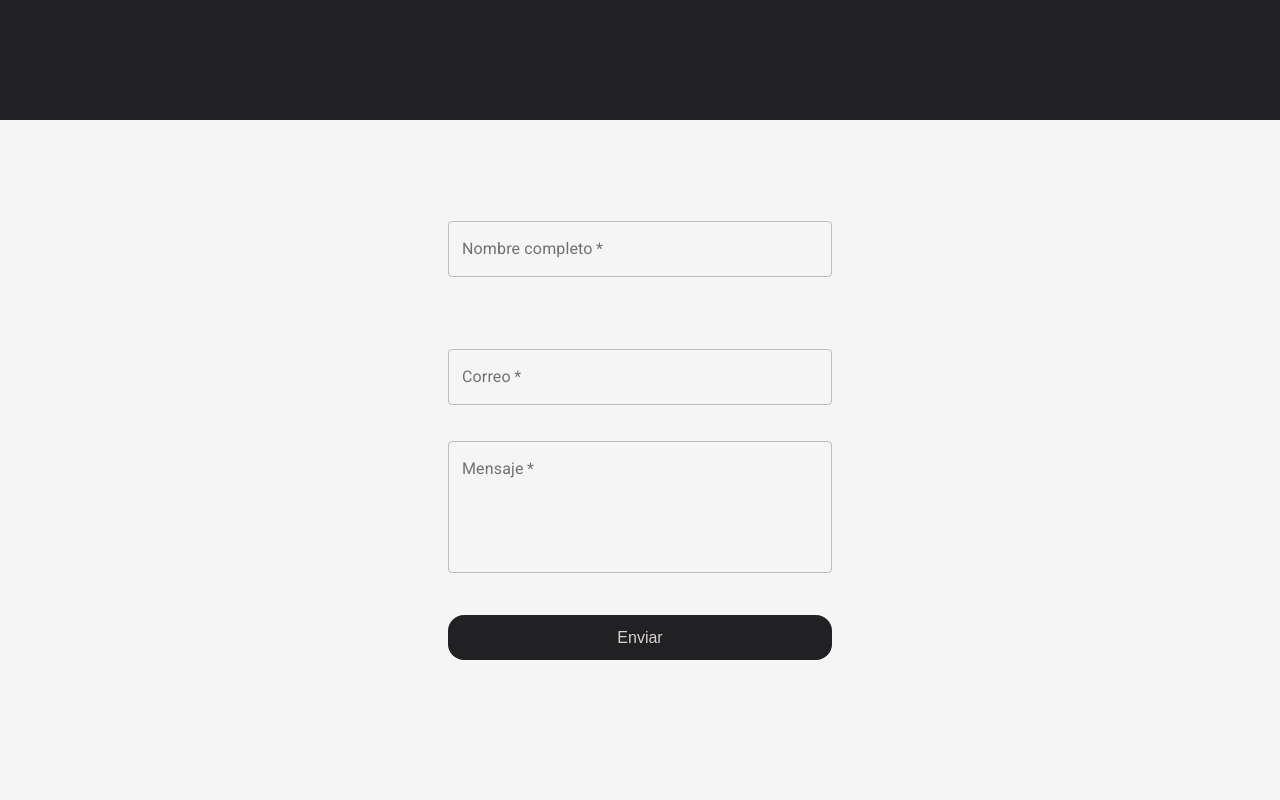
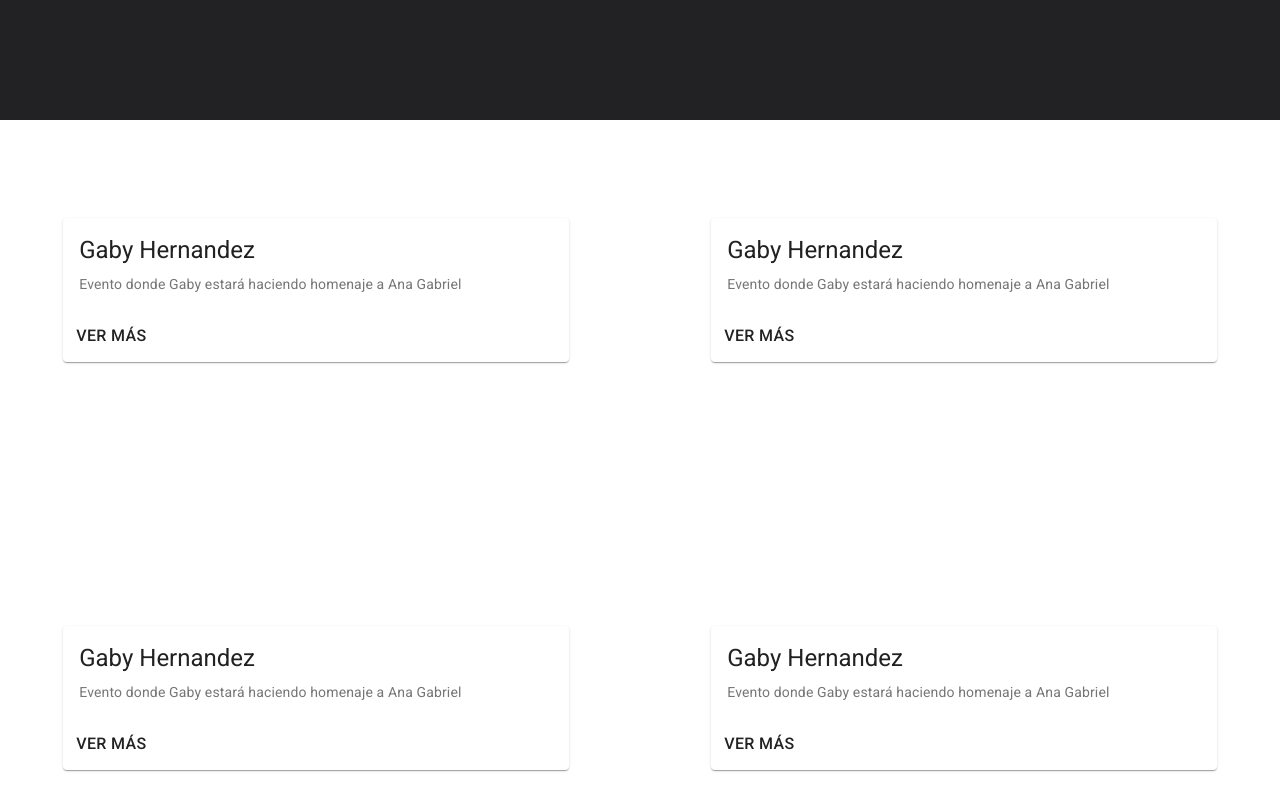
Before and after one commit to reynaldo-martinez/osProductions, a React (Vite) app: page / in a window 1280 px wide. Shown: the part 1480-2280 px from the top of the page. Built offline with nearby package versions, Linux system fonts and the light colour scheme.

Commit message:
se hizo las targetas de eventos

```diff
--- a/index.html
+++ b/index.html
@@ -11,7 +11,7 @@
     <div id="root"></div>
     <!-- JavaScript Bundle with Popper -->
 <script src="https://cdn.jsdelivr.net/npm/bootstrap@5.0.2/dist/js/bootstrap.bundle.min.js" integrity="sha384-MrcW6ZMFYlzcLA8Nl+NtUVF0sA7MsXsP1UyJoMp4YLEuNSfAP+JcXn/tWtIaxVXM" crossorigin="anonymous"></script>
-<script src="https://cdnjs.cloudflare.com/ajax/libs/animejs/2.0.2/anime.min.js"></script>
+
     <script type="module" src="/src/main.jsx"></script>
   </body>
 </html>
--- a/src/App.jsx
+++ b/src/App.jsx
@@ -2,6 +2,7 @@
 import { NavBar } from './components/NavBar'
 import { SectionFour } from './components/SectionFour'
 import { SectionOne } from './components/SectionOne'
+import { SectionThree } from './components/SectionThree'
 import { SectionTwo } from './components/SectionTwo'
 
 
@@ -13,6 +14,7 @@
       <NavBar />
       <SectionOne/>
       <SectionTwo/>
+      <SectionThree/>
       <SectionFour />
     </div>
   )
--- /dev/null
+++ b/src/components/SectionThree.jsx
@@ -0,0 +1,52 @@
+import React from 'react'
+import { EventCard } from './cards/EventsCard'
+
+
+const items = [
+
+    {
+        id : 1,
+        src : '../../public/Miercoles 4 de Agosto.png',
+        name : 'Gabriela Moran',
+        caption : 'Evento donde Gaby estará haciendo homenaje a Ana Gabriel'
+    },
+
+    {
+        id : 2,
+        src : '../../public/Caliche´s Plaza Maya,6 de agosto.png',
+        name : 'Gabriela Moran',
+        caption : 'Evento donde Gaby estará haciendo homenaje a Ana Gabriel'
+
+    },
+    {
+        id : 3,
+        src : '../../public/Miercoles 4 de Agosto.png',
+        name : 'Gabriela Moran',
+        caption : 'Evento donde Gaby estará haciendo homenaje a Ana Gabriel'
+    },
+    {
+        id : 4,
+        src : '../../public/Miercoles 4 de Agosto.png',
+        name : 'Gabriela Moran',
+        caption : 'Evento donde Gaby estará haciendo homenaje a Ana Gabriel'
+    },
+
+
+
+
+]
+
+export const SectionThree = () => {
+    return (
+        <div className='section3-container' id='Eventos'>
+            {
+                items.map( i => (
+                    <EventCard
+                        key={i.id}
+                        item={i}
+                    />
+                ))
+            }
+        </div>
+    )
+}
--- /dev/null
+++ b/src/components/cards/EventsCard.jsx
@@ -0,0 +1,47 @@
+import React from 'react';
+import { makeStyles } from '@material-ui/core/styles';
+import Card from '@material-ui/core/Card';
+import CardActionArea from '@material-ui/core/CardActionArea';
+import CardActions from '@material-ui/core/CardActions';
+import CardContent from '@material-ui/core/CardContent';
+
+import Button from '@material-ui/core/Button';
+import Typography from '@material-ui/core/Typography';
+
+
+
+
+export const EventCard = ({item}) => {
+
+
+
+
+  return (
+      <div className="card-container">
+          <Card >
+            <CardActionArea>
+
+                <CardContent>
+                    <Typography gutterBottom variant="h5" component="h2">
+                        Gaby Hernandez
+                    </Typography>
+                    <Typography variant="body2" color="textSecondary" component="p">
+                        {item.caption}
+                    </Typography>
+                </CardContent>
+            </CardActionArea>
+            <CardActions>
+
+                <Button size="small" >
+                    Ver más
+                </Button>
+            </CardActions>
+        </Card>
+      </div>
+
+    );
+
+
+
+
+}
--- /dev/null
+++ b/src/styles/components/section3.css
@@ -0,0 +1,32 @@
+.section3-container{
+    width: 100%;
+    height: 100vh;
+
+
+   display: grid;
+   grid-gap: 1rem;
+   grid-template-columns: repeat(2  , 1fr);
+   justify-items: center;
+   align-items: center;
+
+
+}
+
+
+.card-container{
+    width: 80%;
+    height: 50%;
+
+}
+
+@media screen and (max-width : 800px){
+    .section3-container{
+        grid-template-columns: 1fr;
+        overflow-y: scroll;
+    }
+
+    .card-container{
+        width: 90%;
+        height: 30%;
+    }
+}
--- a/src/styles/global.css
+++ b/src/styles/global.css
@@ -1,6 +1,8 @@
 @import './components/navbar.css';
 @import './components/section1.css';
 @import './components/section2.css';
+@import './components/section3.css';
+
 @import './components/section4.css';
 
 @import url('https://fonts.googleapis.com/css2?family=Montserrat:wght@100&display=swap');
```
Also changed, not shown: public/Caliche´s Plaza Maya,6 de agosto.png (added), public/Miercoles 4 de Agosto.png (added).
